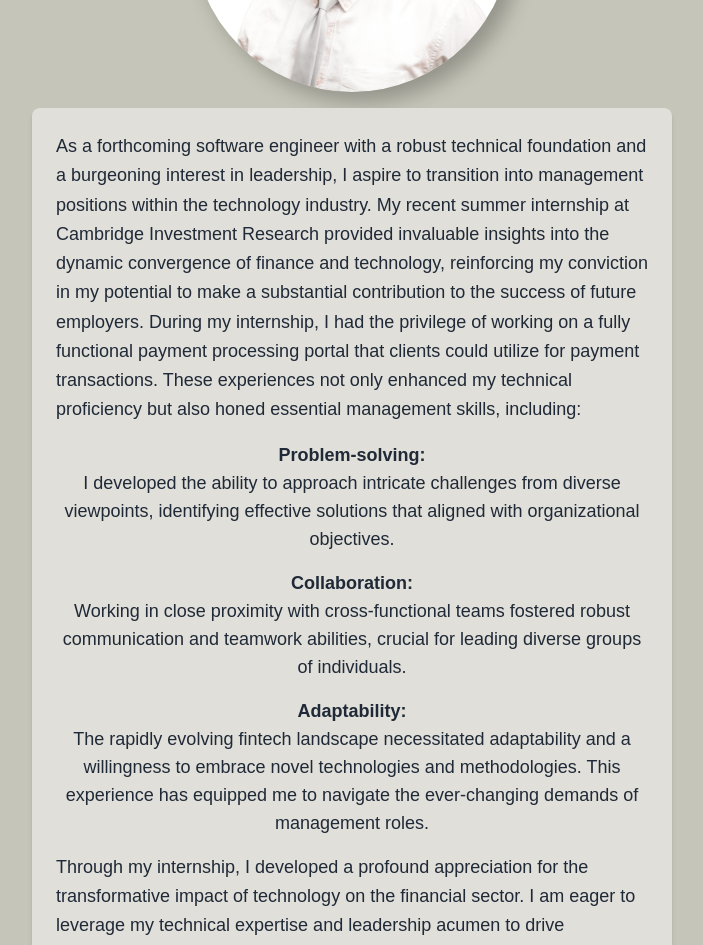
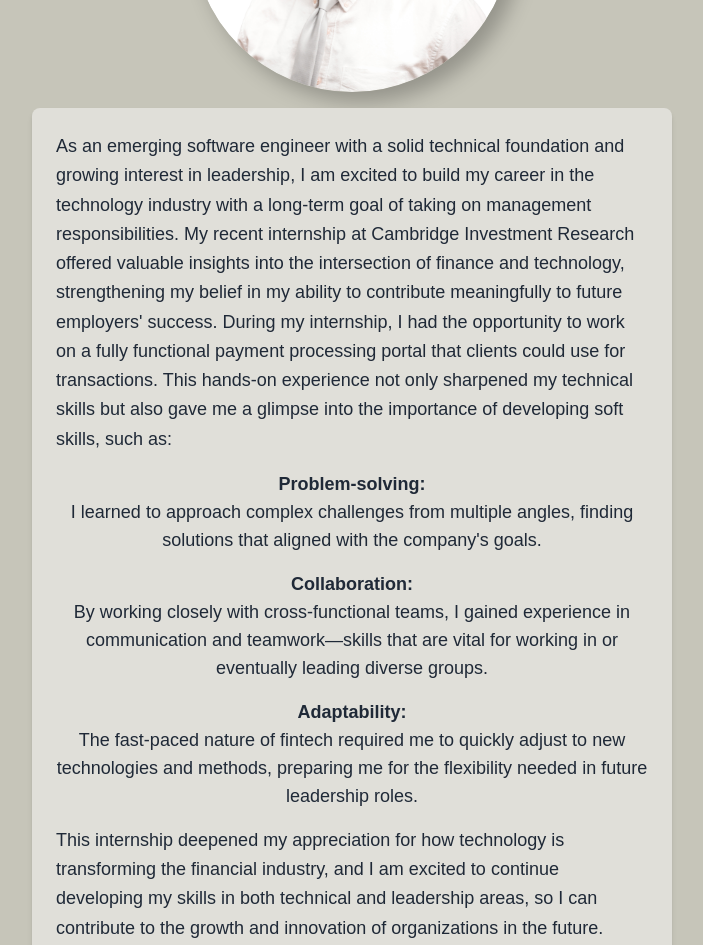
Before and after one commit to aceralrighty/ziv-consulting, a Next.js app: page / in a window 1280 px wide. Shown: the part 340-1285 px from the top of the page, without its empty margins (288-991 px from the left). Built offline with nearby package versions, Linux system fonts and the light colour scheme.

Commit message:
changed mission statement

```diff
--- a/app/components/headshot.js
+++ b/app/components/headshot.js
@@ -1,20 +1,20 @@
 "use client";
-import { useState } from "react";
-import HeadshotImg from "/public/headshot.JPG";
+import {useState} from "react";
+import HeadshotImg from "/public/headshot.jpg";
 import Image from "next/image";
 
 const accomplishments = [
     {
         title: "Problem-solving",
-        description: "I developed the ability to approach intricate challenges from diverse viewpoints, identifying effective solutions that aligned with organizational objectives."
+        description: " I learned to approach complex challenges from multiple angles, finding solutions that aligned with the company's goals."
     },
     {
         title: "Collaboration",
-        description: "Working in close proximity with cross-functional teams fostered robust communication and teamwork abilities, crucial for leading diverse groups of individuals."
+        description: "By working closely with cross-functional teams, I gained experience in communication and teamwork—skills that are vital for working in or eventually leading diverse groups."
     },
     {
         title: "Adaptability",
-        description: "The rapidly evolving fintech landscape necessitated adaptability and a willingness to embrace novel technologies and methodologies. This experience has equipped me to navigate the ever-changing demands of management roles."
+        description: "The fast-paced nature of fintech required me to quickly adjust to new technologies and methods, preparing me for the flexibility needed in future leadership roles."
     }
 ];
 
@@ -31,14 +31,14 @@ export default function MyHead() {
     };
 
     const handleMouseMove = (e) => {
-        const { left, top, width, height } = e.currentTarget.getBoundingClientRect();
+        const {left, top, width, height} = e.currentTarget.getBoundingClientRect();
         const x = e.clientX - left - width / 2;
         const y = e.clientY - top - height / 2;
         handleInteraction(x, y, width, height);
     };
 
     const handleTouchStart = (e) => {
-        const { left, top, width, height } = e.currentTarget.getBoundingClientRect();
+        const {left, top, width, height} = e.currentTarget.getBoundingClientRect();
         const touch = e.touches[0];
         const x = touch.clientX - left - width / 2;
         const y = touch.clientY - top - height / 2;
@@ -46,7 +46,7 @@ export default function MyHead() {
     };
 
     const handleInteractionEnd = () => {
-        setShadowStyle({ boxShadow: "0 0 25px rgba(0, 0, 0, 0.5)" });
+        setShadowStyle({boxShadow: "0 0 25px rgba(0, 0, 0, 0.5)"});
     };
 
     return (
@@ -68,17 +68,18 @@ export default function MyHead() {
                     className="rounded-full"
                 />
             </div>
-            <div className="w-3/4 md:w-1/2 bg-item_bg dark:bg-item_bg_dark p-6 rounded-lg shadow-md text-gray-800 dark:text-body_t_color-dark">
+            <div
+                className="w-3/4 md:w-1/2 bg-item_bg dark:bg-item_bg_dark p-6 rounded-lg shadow-md text-gray-800 dark:text-body_t_color-dark">
                 <p className="text-lg leading-relaxed font-light text-left">
-                    As a forthcoming software engineer with a robust technical foundation and a burgeoning interest in
-                    leadership, I aspire to transition into management positions within the technology industry. My
-                    recent summer internship at Cambridge Investment Research provided invaluable insights into the
-                    dynamic convergence of finance and technology, reinforcing my conviction in my potential to make
-                    a substantial contribution to the success of future employers.
+                    As an emerging software engineer with a solid technical foundation and growing interest in
+                    leadership, I am excited to build my career in the technology industry with a long-term goal of
+                    taking on management responsibilities. My recent internship at Cambridge Investment Research offered
+                    valuable insights into the intersection of finance and technology, strengthening my belief in my
+                    ability to contribute meaningfully to future employers' success.
 
-                    During my internship, I had the privilege of working on a fully functional payment processing
-                    portal that clients could utilize for payment transactions. These experiences not only enhanced my
-                    technical proficiency but also honed essential management skills, including:
+                    During my internship, I had the opportunity to work on a fully functional payment processing portal
+                    that clients could use for transactions. This hands-on experience not only sharpened my technical
+                    skills but also gave me a glimpse into the importance of developing soft skills, such as:
                 </p>
 
                 <div className="flex flex-col items-center space-y-4 my-4">
@@ -90,10 +91,9 @@ export default function MyHead() {
                 </div>
 
                 <p className="text-lg leading-relaxed font-light text-left">
-                    Through my internship, I developed a profound appreciation for the transformative impact of
-                    technology on the financial sector. I am eager to leverage my technical expertise and leadership
-                    acumen to drive innovation and deliver value to organizations that are shaping the future of
-                    finance.
+                    This internship deepened my appreciation for how technology is transforming the financial industry,
+                    and I am excited to continue developing my skills in both technical and leadership areas, so I can
+                    contribute to the growth and innovation of organizations in the future.
                 </p>
             </div>
         </div>
```
Also changed, not shown: public/headshot.jpg (renamed from public/headshot.JPG).
